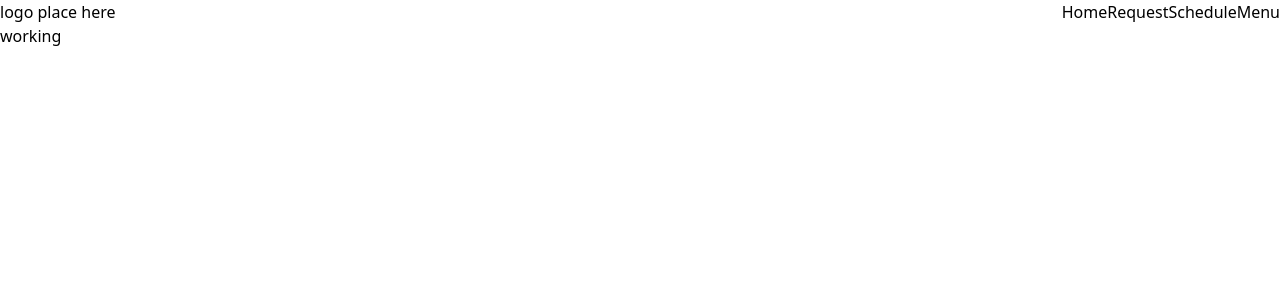
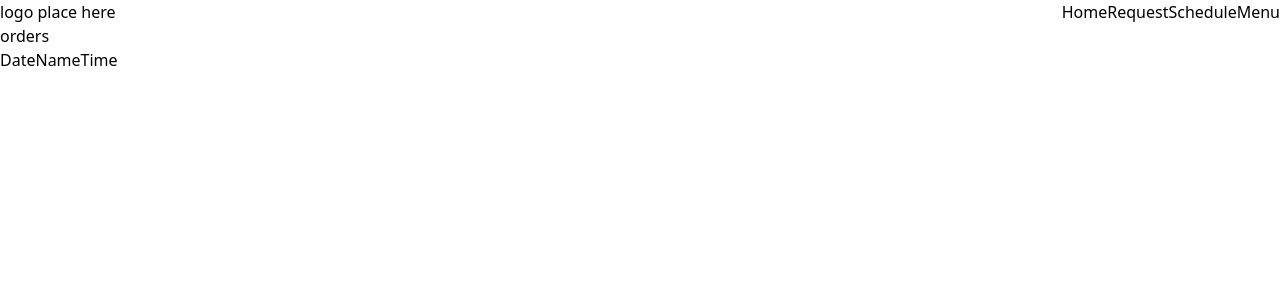
Before and after one commit to richdacoder/Russ-D-wings-, a Next.js app in the folder apps/admin/: page / in a window 1280 px wide. Shown: the top 300 px of the page. Built offline with nearby package versions, Linux system fonts and the light colour scheme.

Commit message:
added more to homepage admin

```diff
--- a/apps/admin/src/app/page.jsx
+++ b/apps/admin/src/app/page.jsx
@@ -8,7 +8,18 @@ export default function HomePage() {
 
 return(
   <>
-  <div>working</div>
+  <div>
+  <h1>orders</h1>
+  <span>Date</span>
+  <span>Name</span>
+  <span>Time</span>
+
+  <button>
+    <span></span>
+    <span></span>
+    <span></span>
+  </button>
+  </div>
   </>
 )
 }
```
